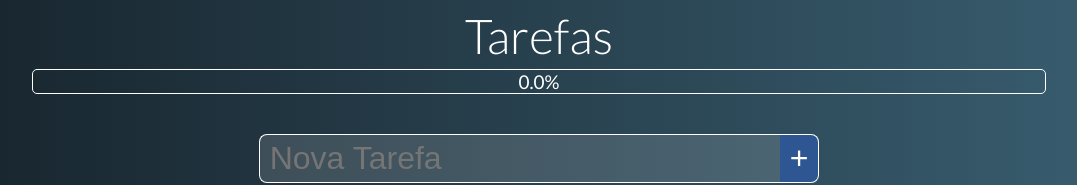
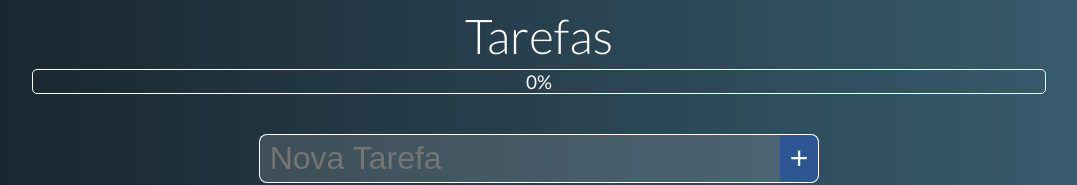
Before and after one commit to Gleuton/vue-todo, a Vue app: page / in a window 1280 px wide. Shown: the part 264-449 px from the top of the page, without its empty margins (101-1178 px from the left). Built offline with nearby package versions, Linux system fonts and the light colour scheme.

Commit message:
local Sotrage

```diff
--- a/src/App.vue
+++ b/src/App.vue
@@ -45,9 +45,20 @@ export default {
     progress() {
       const total_tasks = this.tasks.length;
       const done_tasks = this.tasks.filter((task) => !task.pending).length;
-      const result = (done_tasks / total_tasks) * 100 || 0;
-      return result.toFixed(1);
+      return Math.round((done_tasks / total_tasks) * 100 || 0);
     },
+  },
+  watch: {
+    tasks: {
+      deep: true,
+      handler() {
+        localStorage.setItem("tasks", JSON.stringify(this.tasks));
+      },
+    },
+  },
+  created() {
+    const json = localStorage.getItem("tasks");
+    this.tasks = JSON.parse(json) || [];
   },
 };
 </script>
```
